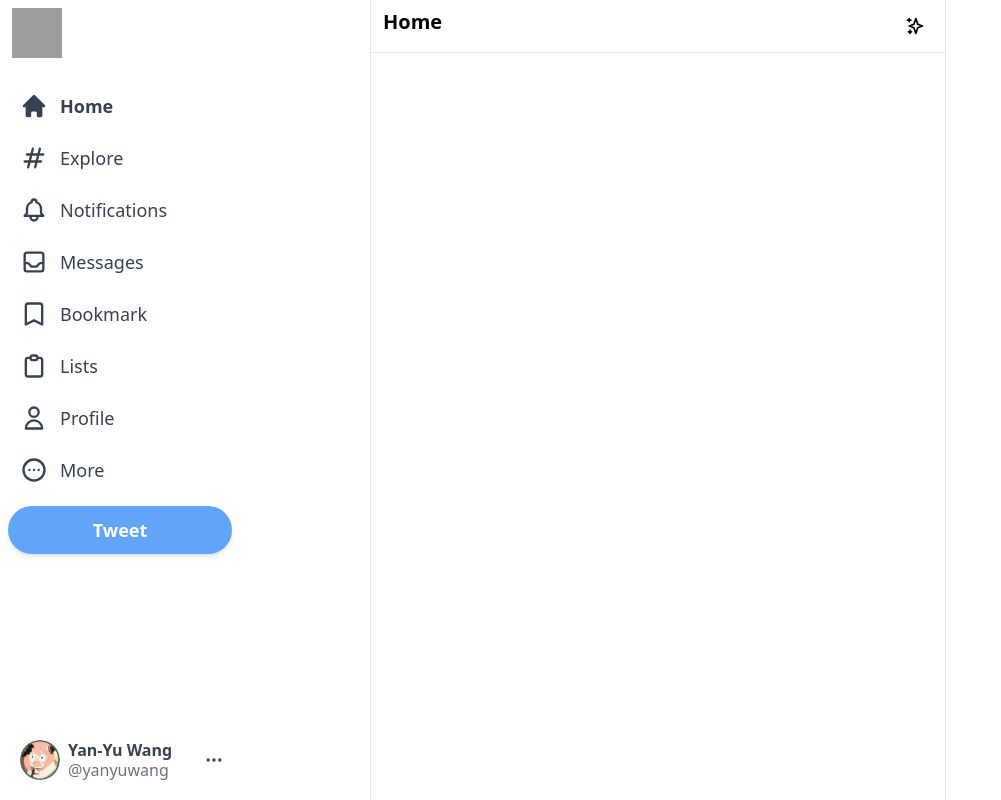
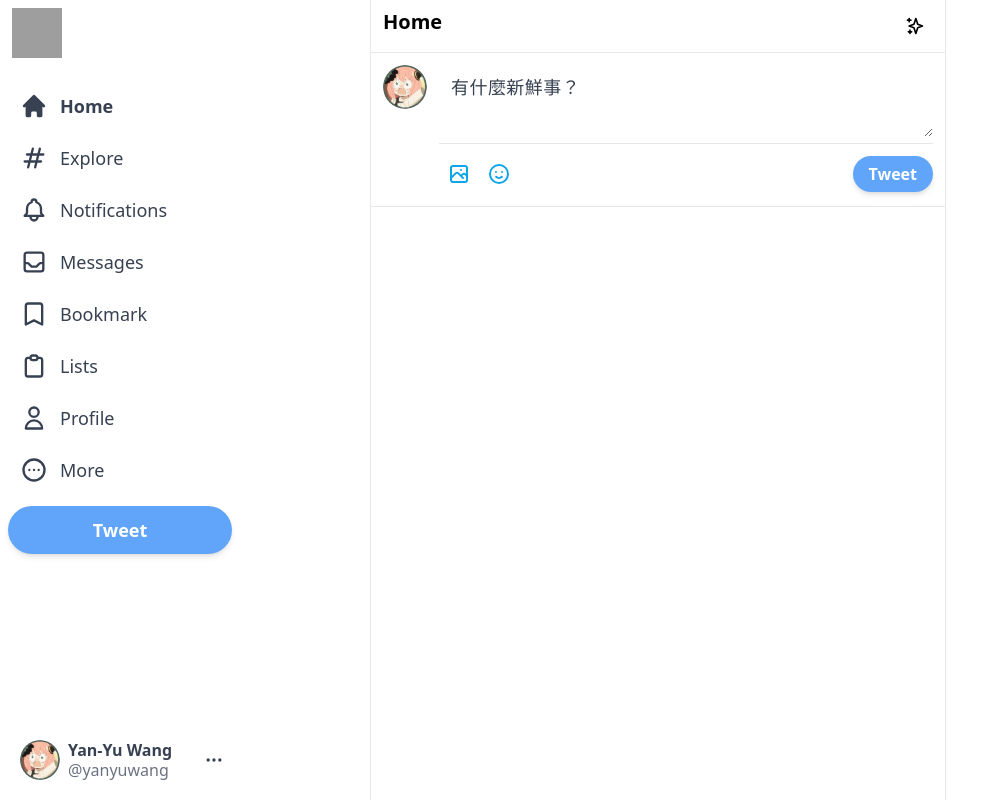
Before and after one commit to wooone/twitter-clone-v4, a Next.js app: page / in a window 1280 px wide. Shown: the whole page, without its empty margins (0-1001 px from the left). Built offline with nearby package versions, Linux system fonts and the light colour scheme; grey boxes are pictures that could not be loaded.

Commit message:
add input section of the feed component

```diff
--- a/components/Feed.js
+++ b/components/Feed.js
@@ -1,4 +1,5 @@
 import { SparklesIcon } from "@heroicons/react/outline";
+import Input from "./Input";
 
 export default function Feed() {
   return (
@@ -9,6 +10,7 @@
 				<SparklesIcon className="h-5"/>
 			</div>
 		</div>
+		<Input></Input>
 	</div>
   )
 }
--- /dev/null
+++ b/components/Input.js
@@ -0,0 +1,21 @@
+import { EmojiHappyIcon, PhotographIcon } from "@heroicons/react/outline";
+
+export default function input() {
+  return (
+	<div className="flex border-b border-gray-200 p-3 space-x-3">
+		<img src="/images/anya.png" alt="User-image" className="h-11 w-11 rounded-full cursor-pointer hover:brightness-95"/>
+		<div className="w-full divide-y divide-gray-200">
+			<div className="">
+				<textarea rows="2" placeholder="有什麼新鮮事？" className="w-full border-none focus:ring-0 text-lg placeholder-gray-700 tracking-wide min-h-[50px] text-gray-700"></textarea>
+			</div>
+			<div className="flex items-center justify-between pt-2.5">
+				<div className="flex">
+					<PhotographIcon className="h-10 w-10 hoverEffect p-2 text-sky-500 hover:bg-sky-100"/>
+					<EmojiHappyIcon className="h-10 w-10 hoverEffect p-2 text-sky-500 hover:bg-sky-100"/>
+				</div>
+				<button className="bg-blue-400 text-white px-4 py-1.5 rounded-full font-bold shadow-md hover:brightness-95 disabled:opacity-50">Tweet</button>
+			</div>
+		</div>
+	</div>
+  )
+}
--- a/package.json
+++ b/package.json
@@ -15,6 +15,7 @@
     "react-dom": "18.2.0"
   },
   "devDependencies": {
+    "@tailwindcss/forms": "^0.5.2",
     "autoprefixer": "^10.4.7",
     "eslint": "8.20.0",
     "eslint-config-next": "12.2.3",
--- a/tailwind.config.js
+++ b/tailwind.config.js
@@ -7,5 +7,7 @@
   theme: {
     extend: {},
   },
-  plugins: [],
+  plugins: [
+    require('@tailwindcss/forms')
+  ],
 }
```
Also changed, not shown: 2 other files (tests, documents, lock files or other folders).
